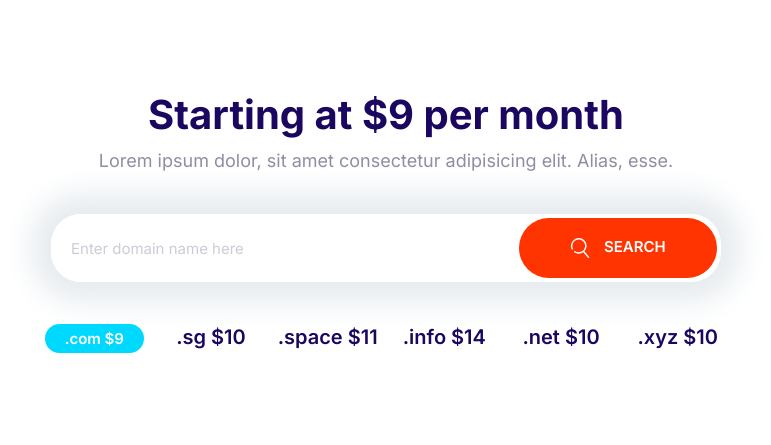
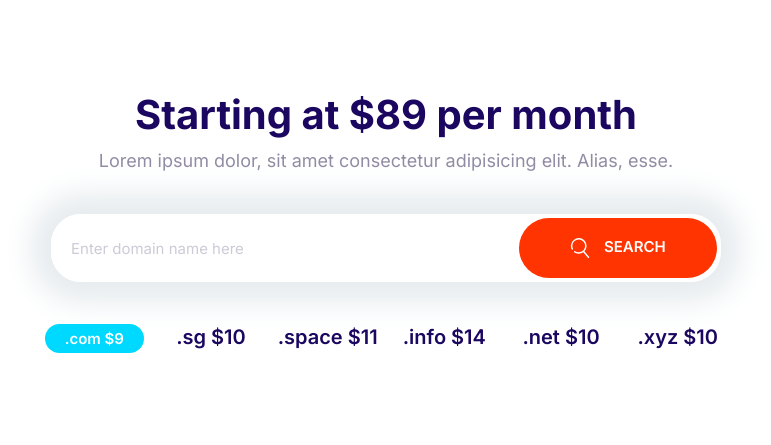
Before and after one commit to JAKE-AGBO/Jake-proj-moshify, a website built with Parcel: page playground.html in a window 1280 px wide. Shown: the whole page, without its empty margins (254-1025 px from the left). Built offline with nearby package versions, Linux system fonts and the light colour scheme.

```diff
--- a/playground.html
+++ b/playground.html
@@ -13,7 +13,7 @@
 <body>
   <section class="block container block-domain">
     <header class="block__header">
-      <h2>Starting at $9 per month</h2>
+      <h2>Starting at $89 per month</h2>
       <p>Lorem ipsum dolor, sit amet consectetur adipisicing elit. Alias, esse.</p>
     </header>
     <div class="input-group">
```
